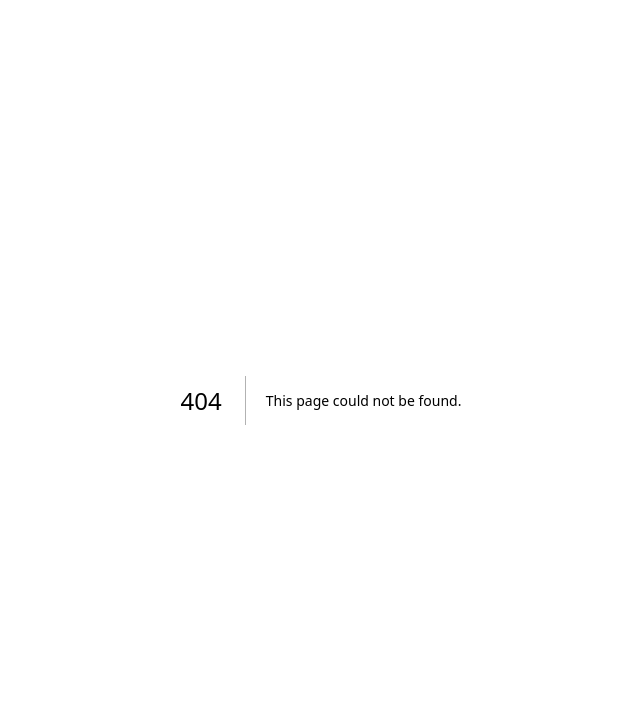
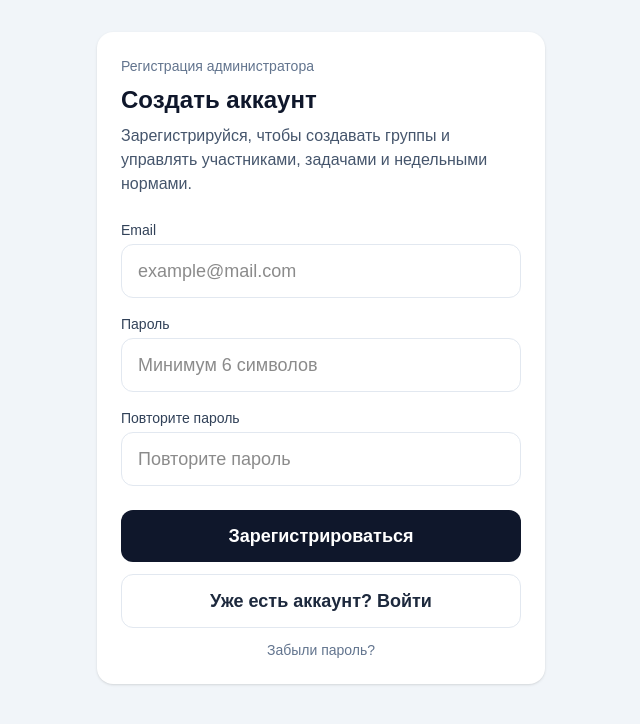
Before and after one commit to sayat396-debug/chetile-tracker, a Next.js app: page /register in a window 1280 px wide. Before the commit this address had no page. Shown: the top 724 px of the page, without its empty margins (319-959 px from the left). Built offline with nearby package versions, Linux system fonts and the light colour scheme; no server answers.

Commit message:
Separate admin registration page

```diff
--- a/src/app/admin/page.tsx
+++ b/src/app/admin/page.tsx
@@ -398,7 +398,7 @@ export default function AdminPage() {
     setTransferEmail("");
     setEditingGroupId("");
     setMessage(
-      "Новый админ должен заранее зарегистрироваться через /admin. После передачи группа исчезнет из твоей админки."
+      "Новый админ должен заранее зарегистрироваться через /register. После передачи группа исчезнет из твоей админки."
     );
   }
 
@@ -676,33 +676,24 @@ export default function AdminPage() {
     await loadTasksAgain(task.group_id);
   }
 
-  async function handleSignUp() {
-    setIsSubmitting(true);
-    setMessage("");
+  async function handleSignIn() {
+    const cleanEmail = email.trim().toLowerCase();
 
-    const { error } = await supabase.auth.signUp({
-      email,
-      password,
-    });
-
-    setIsSubmitting(false);
-
-    if (error) {
-      setMessage(error.message);
+    if (!cleanEmail) {
+      setMessage("Введите email.");
       return;
     }
 
-    setMessage(
-      "Регистрация прошла. Если Supabase требует подтверждение email, проверь почту. Если подтверждение отключено — ты уже можешь войти."
-    );
+    if (!password) {
+      setMessage("Введите пароль.");
+      return;
     }
 
-  async function handleSignIn() {
     setIsSubmitting(true);
     setMessage("");
 
     const { error } = await supabase.auth.signInWithPassword({
-      email,
+      email: cleanEmail,
       password,
     });
 
@@ -936,7 +927,7 @@ export default function AdminPage() {
 
                           <p className="text-sm text-slate-600">
                             Введи email нового админа. Он должен заранее
-                            зарегистрироваться через /admin.
+                            зарегистрироваться через /register.
                           </p>
 
                           <input
@@ -1340,8 +1331,7 @@ export default function AdminPage() {
         </h1>
 
         <p className="mb-6 text-slate-600">
-          Зарегистрируйся или войди, чтобы управлять группами, участниками и
-          задачами.
+          Войди, чтобы управлять группами, участниками и задачами.
         </p>
 
         <div className="space-y-4">
@@ -1368,7 +1358,7 @@ export default function AdminPage() {
               type="password"
               value={password}
               onChange={(event) => setPassword(event.target.value)}
-              placeholder="Минимум 6 символов"
+              placeholder="Введите пароль"
               className="w-full rounded-xl border border-slate-200 px-4 py-3 text-lg outline-none focus:border-slate-900"
             />
           </div>
@@ -1380,31 +1370,35 @@ export default function AdminPage() {
           </p>
         )}
 
-        <div className="mt-6 space-y-3">
         <button
           onClick={handleSignIn}
           disabled={isSubmitting}
-            className="w-full rounded-xl bg-slate-900 px-4 py-3 text-lg font-semibold text-white transition hover:bg-slate-700 disabled:cursor-not-allowed disabled:bg-slate-400"
+          className="mt-6 w-full rounded-xl bg-slate-900 px-4 py-3 text-lg font-semibold text-white transition hover:bg-slate-700 disabled:cursor-not-allowed disabled:bg-slate-400"
         >
-            {isSubmitting ? "Подождите..." : "Войти"}
-          </button>
-
-          <button
-            onClick={handleSignUp}
-            disabled={isSubmitting}
-            className="w-full rounded-xl border border-slate-200 bg-white px-4 py-3 text-lg font-semibold text-slate-800 transition hover:bg-slate-50 disabled:cursor-not-allowed disabled:bg-slate-100"
-          >
-            Зарегистрироваться
+          {isSubmitting ? "Входим..." : "Войти"}
         </button>
 
         <Link
+          href="/reset-password"
+          className="mt-4 block text-center text-sm font-medium text-slate-500 hover:text-slate-800"
+        >
+          Забыли пароль?
+        </Link>
+
+        <Link
+          href="/register"
+          className="mt-5 block w-full rounded-xl border border-slate-200 bg-white px-4 py-3 text-center text-lg font-semibold text-slate-800 transition hover:bg-slate-50"
+        >
+          Создать аккаунт администратора
+        </Link>
+
+        <Link
           href="/"
-            className="block w-full rounded-xl border border-slate-200 bg-white px-4 py-3 text-center text-lg font-semibold text-slate-800 transition hover:bg-slate-50"
+          className="mt-3 block w-full rounded-xl border border-slate-200 bg-white px-4 py-3 text-center text-lg font-semibold text-slate-800 transition hover:bg-slate-50"
         >
           ← На главную
         </Link>
       </div>
-      </div>
     </main>
   );
 }
--- /dev/null
+++ b/src/app/register/page.tsx
@@ -0,0 +1,160 @@
+"use client";
+
+import { useState } from "react";
+import Link from "next/link";
+import { supabase } from "@/lib/supabaseClient";
+
+export default function RegisterPage() {
+  const [email, setEmail] = useState("");
+  const [password, setPassword] = useState("");
+  const [repeatPassword, setRepeatPassword] = useState("");
+
+  const [isSubmitting, setIsSubmitting] = useState(false);
+  const [message, setMessage] = useState("");
+
+  async function handleSignUp() {
+    const cleanEmail = email.trim().toLowerCase();
+
+    if (!cleanEmail) {
+      setMessage("Введите email.");
+      return;
+    }
+
+    if (!password) {
+      setMessage("Введите пароль.");
+      return;
+    }
+
+    if (password.length < 6) {
+      setMessage("Пароль должен быть минимум 6 символов.");
+      return;
+    }
+
+    if (password !== repeatPassword) {
+      setMessage("Пароли не совпадают.");
+      return;
+    }
+
+    setIsSubmitting(true);
+    setMessage("");
+
+    const emailRedirectTo =
+      typeof window !== "undefined"
+        ? `${window.location.origin}/admin`
+        : "https://chetile-tracker.vercel.app/admin";
+
+    const { error } = await supabase.auth.signUp({
+      email: cleanEmail,
+      password,
+      options: {
+        emailRedirectTo,
+      },
+    });
+
+    setIsSubmitting(false);
+
+    if (error) {
+      setMessage(error.message);
+      return;
+    }
+
+    setEmail("");
+    setPassword("");
+    setRepeatPassword("");
+
+    setMessage(
+      "Регистрация прошла. Если Supabase требует подтверждение email, проверь почту. Если подтверждение отключено — можешь сразу войти."
+    );
+  }
+
+  return (
+    <main className="min-h-screen bg-slate-100 px-4 py-8">
+      <div className="mx-auto max-w-md rounded-2xl bg-white p-6 shadow-sm">
+        <p className="mb-2 text-sm font-medium text-slate-500">
+          Регистрация администратора
+        </p>
+
+        <h1 className="mb-2 text-2xl font-bold text-slate-900">
+          Создать аккаунт
+        </h1>
+
+        <p className="mb-6 text-slate-600">
+          Зарегистрируйся, чтобы создавать группы и управлять участниками,
+          задачами и недельными нормами.
+        </p>
+
+        <div className="space-y-4">
+          <div>
+            <label className="mb-1 block text-sm font-medium text-slate-700">
+              Email
+            </label>
+
+            <input
+              type="email"
+              value={email}
+              onChange={(event) => setEmail(event.target.value)}
+              placeholder="example@mail.com"
+              className="w-full rounded-xl border border-slate-200 px-4 py-3 text-lg outline-none focus:border-slate-900"
+            />
+          </div>
+
+          <div>
+            <label className="mb-1 block text-sm font-medium text-slate-700">
+              Пароль
+            </label>
+
+            <input
+              type="password"
+              value={password}
+              onChange={(event) => setPassword(event.target.value)}
+              placeholder="Минимум 6 символов"
+              className="w-full rounded-xl border border-slate-200 px-4 py-3 text-lg outline-none focus:border-slate-900"
+            />
+          </div>
+
+          <div>
+            <label className="mb-1 block text-sm font-medium text-slate-700">
+              Повторите пароль
+            </label>
+
+            <input
+              type="password"
+              value={repeatPassword}
+              onChange={(event) => setRepeatPassword(event.target.value)}
+              placeholder="Повторите пароль"
+              className="w-full rounded-xl border border-slate-200 px-4 py-3 text-lg outline-none focus:border-slate-900"
+            />
+          </div>
+        </div>
+
+        {message && (
+          <p className="mt-4 rounded-xl bg-slate-100 p-3 text-sm font-medium text-slate-700">
+            {message}
+          </p>
+        )}
+
+        <button
+          onClick={handleSignUp}
+          disabled={isSubmitting}
+          className="mt-6 w-full rounded-xl bg-slate-900 px-4 py-3 text-lg font-semibold text-white transition hover:bg-slate-700 disabled:cursor-not-allowed disabled:bg-slate-400"
+        >
+          {isSubmitting ? "Регистрируем..." : "Зарегистрироваться"}
+        </button>
+
+        <Link
+          href="/admin"
+          className="mt-3 block w-full rounded-xl border border-slate-200 bg-white px-4 py-3 text-center text-lg font-semibold text-slate-800 transition hover:bg-slate-50"
+        >
+          Уже есть аккаунт? Войти
+        </Link>
+
+        <Link
+          href="/reset-password"
+          className="mt-3 block text-center text-sm font-medium text-slate-500 hover:text-slate-800"
+        >
+          Забыли пароль?
+        </Link>
+      </div>
+    </main>
+  );
+}
```
Lines whose indentation alone changed are shown as unchanged.
